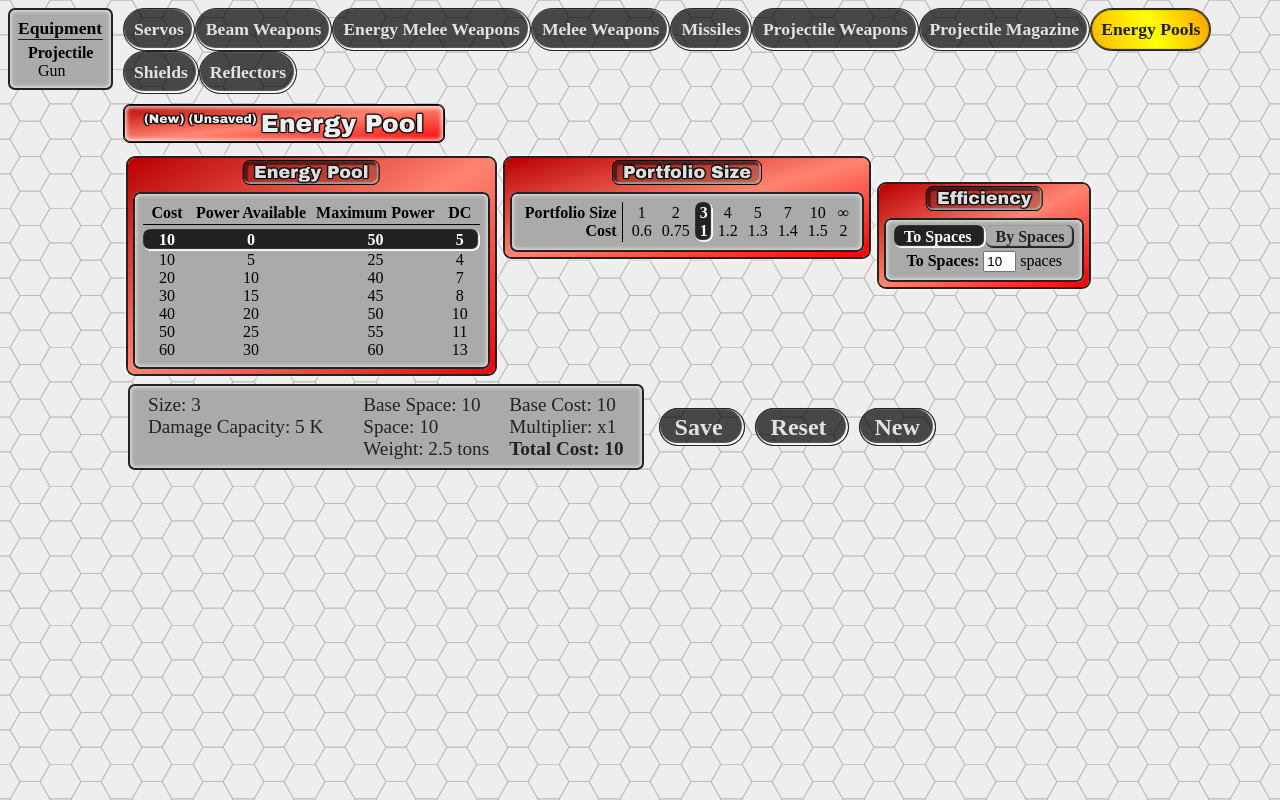
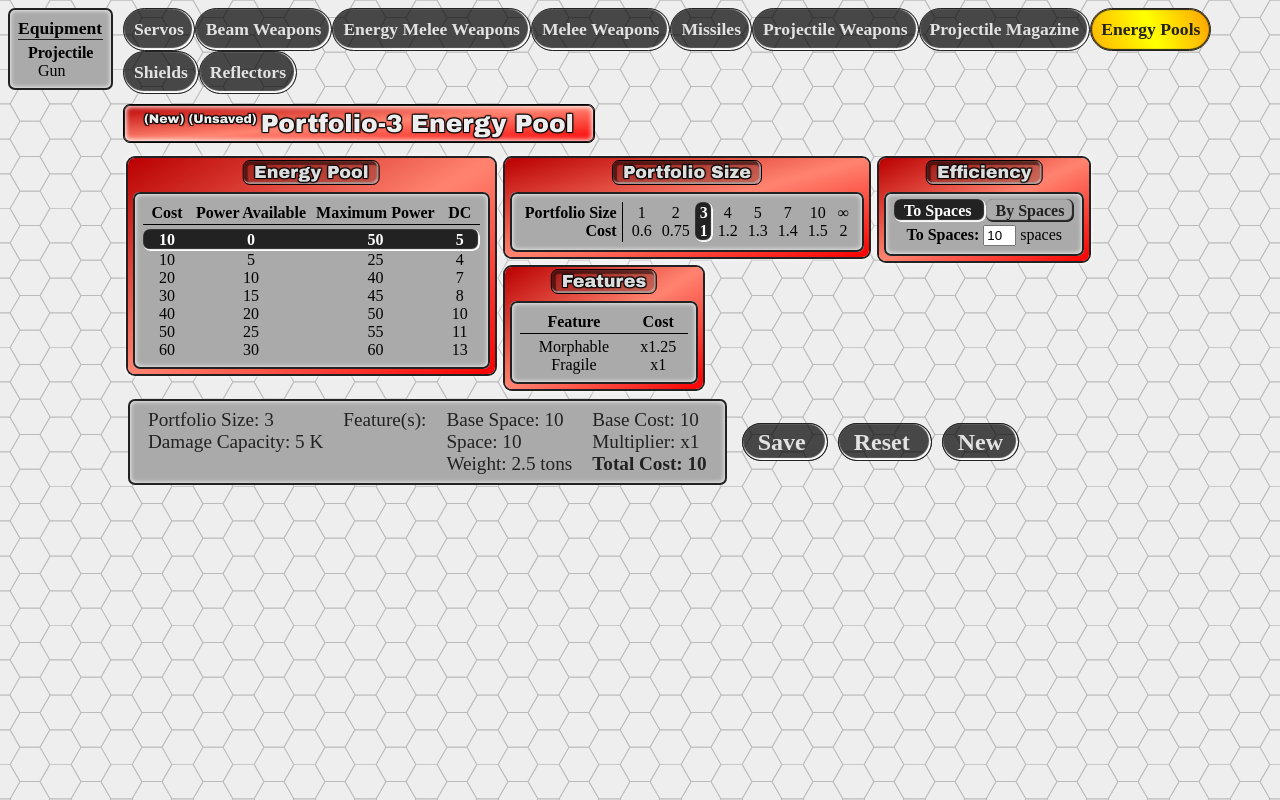
Before and after one commit to snowb/MekGen, a Vue app: page / in a window 1280 px wide. Built offline with nearby package versions, Linux system fonts and the light colour scheme.

Commit message:
display update

```diff
--- a/src/components/mek_beam/mek_beam-main.vue
+++ b/src/components/mek_beam/mek_beam-main.vue
@@ -52,7 +52,7 @@
         </div>
         <div class="mek-inline-flex-row">
             <mek-component-stats :cols="4" :rows="4">
-                <div slot="col1-row1">Kills: {{fragile? 1 :selected_damage.damage}} K</div>
+                <div slot="col1-row1">Kills: {{selected_damage.damage}} K</div>
                 <div slot="col1-row2">Damage Capacity: {{damage_capacity}} K</div>
                 <div slot="col1-row3" v-if="selected_shots.shots==0">Shutdown: {{selected_damage.damage}} turns</div>
                 <div slot="col1-row3">Final Range: {{selected_damage.range * selected_range_mod.range_mod}}</div>
@@ -218,6 +218,7 @@ export default
             this.$set(this,"feature_array",_featureArray);
             this.cost_multipliers.feature=this.feature_array.reduce((_multi,_val)=>{return _multi*=_val.cost},1);
             this.projectile_name;
+            this.damage_capacity=this.fragile ? 1 : this.selected_wide_angle.damage;
         },
         componentSaveReset:function(_action)
         {
--- a/src/components/mek_energy_pool/mek_energy_pool-main.vue
+++ b/src/components/mek_energy_pool/mek_energy_pool-main.vue
@@ -8,42 +8,16 @@
             <mek-energy-pool-pool :energy-pool="selected_energy_pool" style="align-self:flex-start;"
                 @update-energy-pool="updateEnergyPool"
             ></mek-energy-pool-pool>
-            <mek-energy-pool-size :portfolio-size="selected_portfolio_size"
-                @update-portfolio-size="updatePortfolioSize"
-            ></mek-energy-pool-size>
-            <!--mek-missile-damage @update-damage="updateDamage" :damage="selected_damage"></mek-missile-damage>
-            <mek-missile-pack-size :pack="selected_pack_size" @update-pack-size="updatePackSize"
-                style="align-self:flex-end;"
-            ></mek-missile-pack-size>
-            <mek-missile-accuracy v-if="!is_mine"
-                @update-accuracy="updateAccuracy"
-                :accuracy="selected_accuracy"
-            ></mek-missile-accuracy>
-            <div class="mek-inline-flex-row">
-                <mek-missile-range-mod style="align-self:baseline;"
-                    @update-range-mod="updateRangeMod"
-                    :range-mod="selected_range_mod" :anti-missile="has_feature('countermissile')"
-                    :base-range="selected_damage.range"
-                ></mek-missile-range-mod>
-                {{has_feature('countermissile')}}
-                <div class="mek-inline-flex-col">
-                    <mek-missile-smart :smart="selected_smart"
-                        @update-smart="updateSmart"
-                    ></mek-missile-smart>
-                    <mek-missile-skill v-if="selected_smart.smart>0" :skill="selected_skill"
-                        @update-skill="updateSkill"
-                    ></mek-missile-skill>
-                </div>
-                <mek-missile-blast-radius :blast_radius="selected_blast_radius"
-                    @update-blast-radius="updateBlastRadius"
-                ></mek-missile-blast-radius>
-                <mek-missile-feature style="align-self:baseline;"
+            <div class="mek-inline-flex-col">
+                <mek-energy-pool-size :portfolio-size="selected_portfolio_size"
+                    @update-portfolio-size="updatePortfolioSize"
+                ></mek-energy-pool-size>
+                <mek-energy-pool-feature style="align-self:flex-start;"
                     @update-feature="updateFeature"
                     :feature-array="feature_array"
-                    :blast-radius="selected_blast_radius.blast_radius"
-                ></mek-missile-feature>
-            </div-->
-            <mek-space-efficiency style="align-self:baseline;"
+                ></mek-energy-pool-feature>
+            </div>
+            <mek-space-efficiency style="align-self:flex-start;"
                 :space_efficiency="efficiencies.space"
                 :raw_space="raw_space"
                 @update-efficiencies="updateEfficiencies"
@@ -51,8 +25,10 @@
         </div>
         <div class="mek-inline-flex-row">
             <mek-component-stats :cols="4" :rows="5">
-                <div slot="col1-row1">Size: {{selected_portfolio_size.size}}</div>
+                <div slot="col1-row1">Portfolio Size: {{infinite_size ? "Infinite" : selected_portfolio_size.size}}</div>
                 <div slot="col1-row2">Damage Capacity: {{damage_capacity}} K</div>
+
+                <div slot="col2-row1">Feature(s):<div style="max-width:150px;margin-left:10px;">{{feature_list}}</div></div>
 
                 <div slot="col3-row1">Base Space: {{raw_space}}</div>
                 <div slot="col3-row2">Space: {{space_cost}}</div>
@@ -74,6 +50,7 @@ import utility_mixin from "../../mixins/utility_mixin";
 
 import mek_energy_pool_pool from "./subcomponents/mek_energy_pool-pool.vue";
 import mek_energy_pool_size from "./subcomponents/mek_energy_pool-size.vue";
+import mek_energy_pool_feature from "./subcomponents/mek_energy_pool-feature.vue";
 
 import mek_space_efficiency from "../universal/mek-space-efficiency.vue";
 import mek_component_name from "../universal/mek-component-name.vue";
@@ -89,7 +66,7 @@ export default
     {
         "mek-energy-pool-pool":mek_energy_pool_pool,
         "mek-energy-pool-size":mek_energy_pool_size,
-        //"mek-energy-pool-feature":mek_energy_pool_feature,
+        "mek-energy-pool-feature":mek_energy_pool_feature,
 
         "mek-space-efficiency":mek_space_efficiency,
         "mek-component-name":mek_component_name,
@@ -121,7 +98,7 @@ export default
 
         obj.cost_multipliers={};
         obj.cost_multipliers.portfolio_size=1;
-        obj.cost_multipliers.morphable=1;
+        obj.cost_multipliers.feature=1;
 
         return obj;
     },
@@ -154,11 +131,12 @@ export default
             this.cost_multipliers.portfolio_size=_size.cost;
             this.component_changed=true;
         },
-        updateMorphable(_morphable)
+        updateFeature(_featureArray)
         {
-            this.selected_morphable=_morphable;
-            this.cost_multipliers.morphable=_morphable ? 1.25 : 1;
-            this.component_changed=true;
+            this.$set(this,"feature_array",_featureArray);
+            this.cost_multipliers.feature=this.feature_array.reduce((_multi,_val)=>{return _multi*=_val.cost},1);
+            this.projectile_name;
+            this.damage_capacity=this.fragile ? 1 : this.selected_energy_pool.damage_capacity;
         },
         componentSaveReset:function(_action)
         {
@@ -190,7 +168,7 @@ export default
             this.uuid=this.uuid===null ? this.create_uuid() : this.uuid;
             return_data.uuid=this.uuid;
             return_data.component_category="equipment";
-            return_data.component_type="energy_pool";//specific equipment type
+            return_data.component_type="energy-pool";//specific equipment type
             return_data.component_name=this.component_name===null?this.energy_pool_name:this.component_name;
 
             return_data.cost_multipliers=JSON.parse(JSON.stringify(this.cost_multipliers));
@@ -257,7 +235,7 @@ export default
             {
                 if(selectedComponent.uuid!==this.uuid
                     && selectedComponent.component_category=="equipment"
-                    && selectedComponent.component_type=="energy_pool")
+                    && selectedComponent.component_type=="energy-pool")
                 {//needs specific equipment type
                     this.ingest_data(selectedComponent);
                 }
@@ -267,19 +245,16 @@ export default
         },
         energy_pool_name()
         {
-            /* method to dynamically generate appropriate 'default' equipment name
-            let energy_pool_name=this.selected_burst_value.burst_value>1?"Burst-"+this.selected_burst_value.burst_value+" ":"";
-
+            let energy_pool_name="";
             energy_pool_name=this.feature_array.reduce((_name,_val)=>
             {
                 return _name+_val.feature+" ";
             },energy_pool_name);
 
-            energy_pool_name=energy_pool_name+" "+this.selected_mount_type.mount_type+" Gun";
+            //energy_pool_name+=this.selected_burst_value.burst_value>1?"Burst-"+this.selected_burst_value.burst_value+" ":"";
+            energy_pool_name+=this.infinite_size?"Infinite-Portfolio ":"Portfolio-"+this.selected_portfolio_size.size+" ";
 
-            return energy_pool_name;
-            */
-           return "Energy Pool";
+            return energy_pool_name+" Energy Pool";
         },
         feature_list:function()
         {
@@ -290,6 +265,20 @@ export default
                 return _string;
             },"");
         },
+        fragile()
+        {
+            return this.feature_array.some(function(_val)
+            {
+                if(_val.feature.toLowerCase()=="fragile")
+                {
+                    return true;
+                }
+            });
+        },
+        infinite_size()
+        {
+            return this.selected_portfolio_size.size===Infinity;
+        }
     }
 };
 </script>
```
